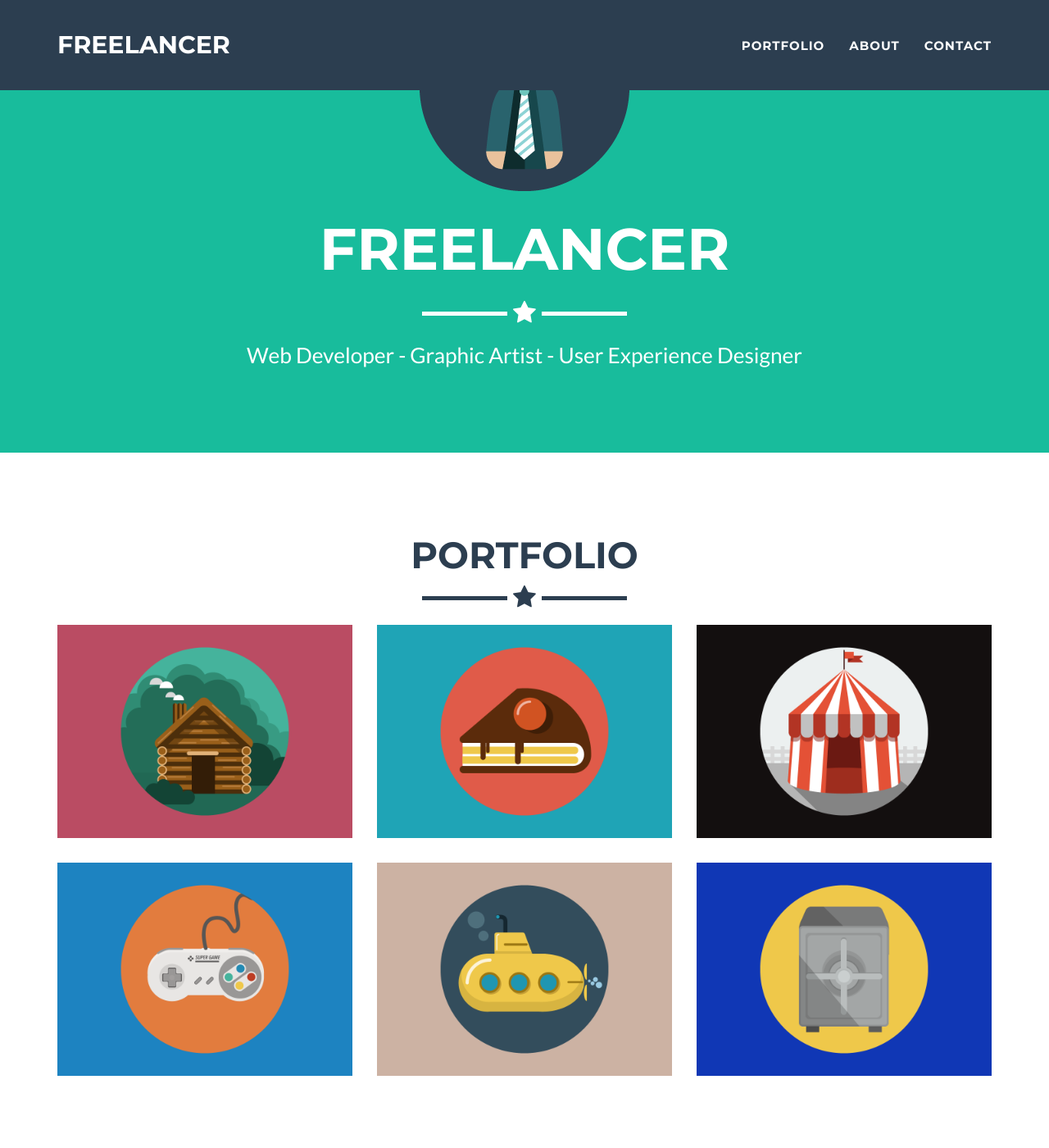
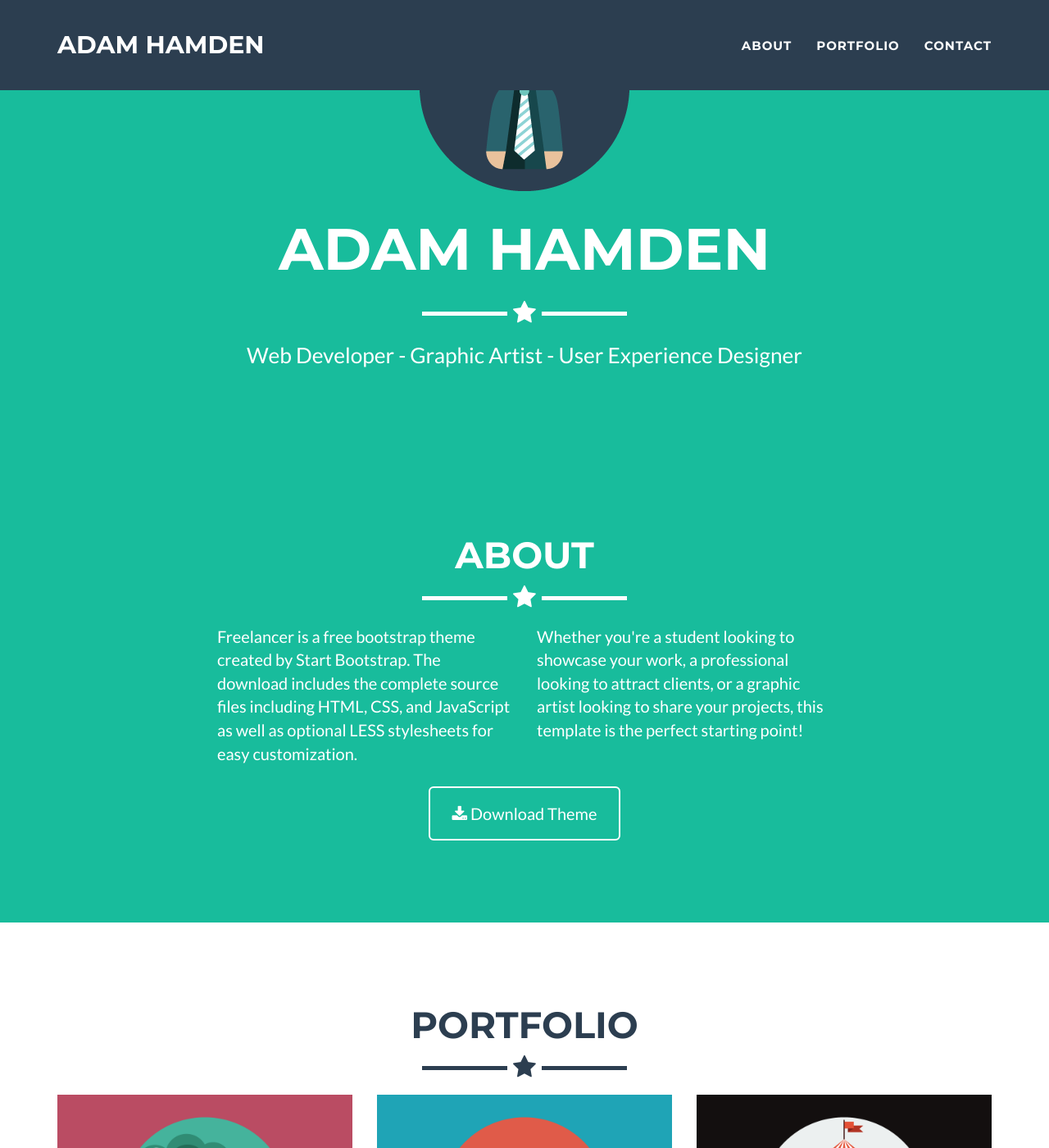
Before and after one commit to adamhamden/adamhamden.github.io, a Jekyll site: the page built from index.html, in a window 1280 px wide and 1400 px high, scrolled down 223 px. Shown: the whole window at 82% size. Built offline with Jekyll 4.4.1, drawn with Linux system fonts in a browser that asks for light colours.

Commit message:
change title

```diff
--- a/_config.yml
+++ b/_config.yml
@@ -1,11 +1,11 @@
 # Site settings
-title: Freelancer
+title: Adam Hamden
 email: ahamden@usc.edu
-url: https://example.github.io
+url: https://adamhamden.com
 description: "Write an awesome description for your new site here. You can edit this line in _config.yml. It will appear in your document head meta (for Google search results) and in your feed.xml site description."
 keywords: "your keywords, separated by commas"
 skills: "Web Developer - Graphic Artist - User Experience Designer"
-meta_author: LastName FirstName
+meta_author: Hamden Adam
 
 # Google webmaster tools
 google_verify:
--- a/_includes/nav.html
+++ b/_includes/nav.html
@@ -19,10 +19,10 @@
                         <a href="#page-top"></a>
                     </li>
                     <li class="page-scroll">
-                        <a href="#portfolio">Portfolio</a>
+                        <a href="#about">About</a>
                     </li>
                     <li class="page-scroll">
-                        <a href="#about">About</a>
+                        <a href="#portfolio">Portfolio</a>
                     </li>
                     <li class="page-scroll">
                         <a href="#contact">Contact</a>
--- a/_layouts/default.html
+++ b/_layouts/default.html
@@ -4,8 +4,8 @@
     <body id="page-top" class="index">
     {% include nav.html %}
     {% include header.html %}
+    {% include about.html %}
     {% include portfolio_grid.html %}
-    {% include about.html %}
 
     {% if site.contact == "static" %}
     {% include contact_static.html %}
```
Also changed, not shown: 8 other files.
